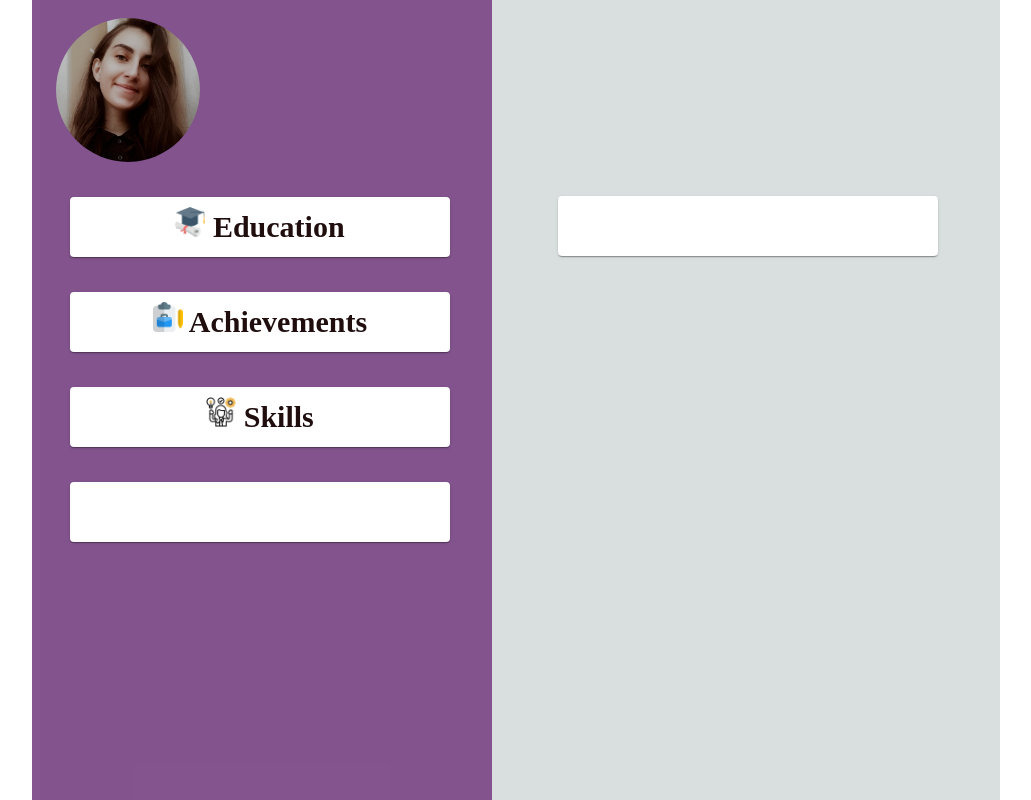
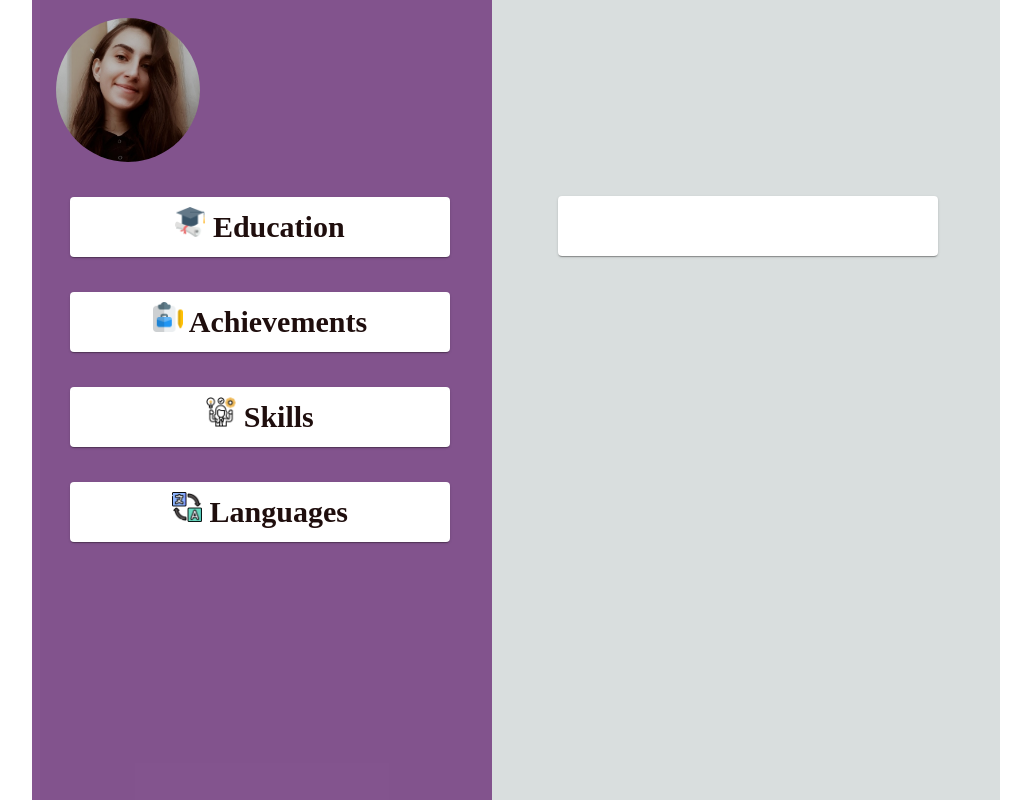
Before and after one commit to MateiuAdelinaSonia/my-react-resume, a React (Create React App) app: page / in a window 1280 px wide. Shown: the top 800 px of the page, without its empty margins (120-1151 px from the left). Built offline with nearby package versions, Linux system fonts and the light colour scheme.

Commit message:
Add language title.

```diff
--- a/src/App.js
+++ b/src/App.js
@@ -61,7 +61,10 @@ function App() {
 
                     <Grid item xs={6} style={{marginTop: '35px', marginLeft: '14px'}}>
 
-                        <Paper align="center" className={classes.paper}>  </Paper>
+                        <Paper align="center" className={classes.paper}>
+                            <img src="../translate.png" width='30' hight='30' style={{marginTop: '10px'}}/>
+                            <typography style={{fontSize: 30, fontWeight: 'bold', color: '#1f0e0d'}}>   Languages</typography>
+                        </Paper>
 
                     </Grid>
 
```
Also changed, not shown: public/translate.png (added).
